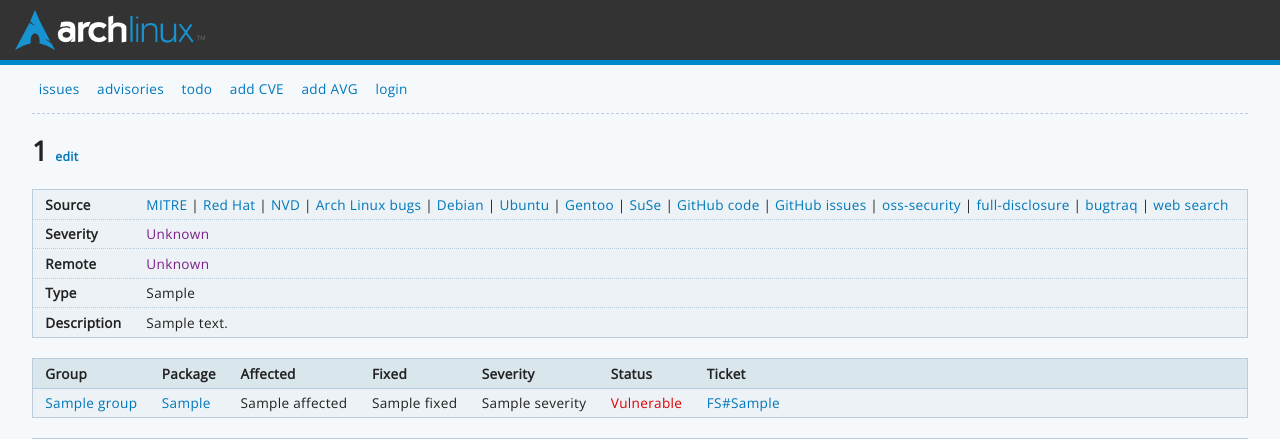
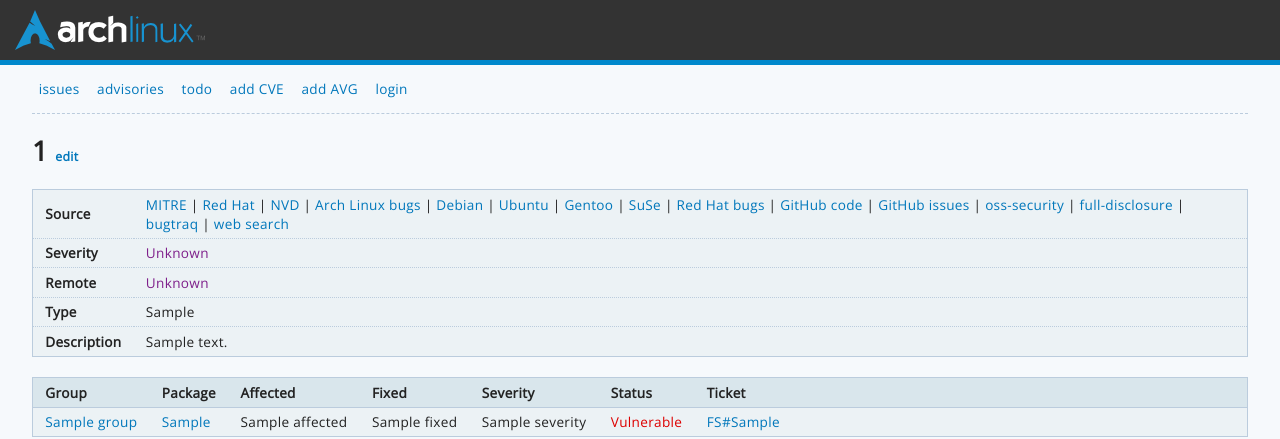
Before and after one commit to archlinux/arch-security-tracker, a Flask app: template app/templates/cve.html in a window 1280 px wide. Shown: the top 439 px of the page. Run offline with Flask 2, Linux system fonts and the light colour scheme; tables that the repository leaves empty hold one stand-in row (values such as "Sample post"); the template is opened without the code that fills it: values that come from a table or form of the project are taken from there, most other values are stand-ins (such as "Sample title", 1, 10 or a date in 2020); some libraries are stand-ins or nearby versions.

Commit message:
cve: add red hat bugzilla to search links

```diff
--- a/app/templates/cve.html
+++ b/app/templates/cve.html
@@ -15,6 +15,7 @@
 							<a href="https://people.canonical.com/~ubuntu-security/cve/{{ issue.id }}">Ubuntu</a> |
 							<a href="https://bugs.gentoo.org/show_bug.cgi?id={{ issue.id }}">Gentoo</a> |
 							<a href="https://bugzilla.novell.com/show_bug.cgi?id={{ issue.id }}">SuSe</a> |
+							<a href="https://bugzilla.redhat.com/show_bug.cgi?id={{ issue.id }}">Red Hat bugs</a> |
 							<a href="https://github.com/search?type=Code&q=%22{{ issue.id }}%22">GitHub code</a> |
 							<a href="https://github.com/search?type=Issues&q=%22{{ issue.id }}%22">GitHub issues</a> |
 							<a href="https://marc.info/?l=oss-security&s={{ issue.id }}">oss-security</a> |
```
